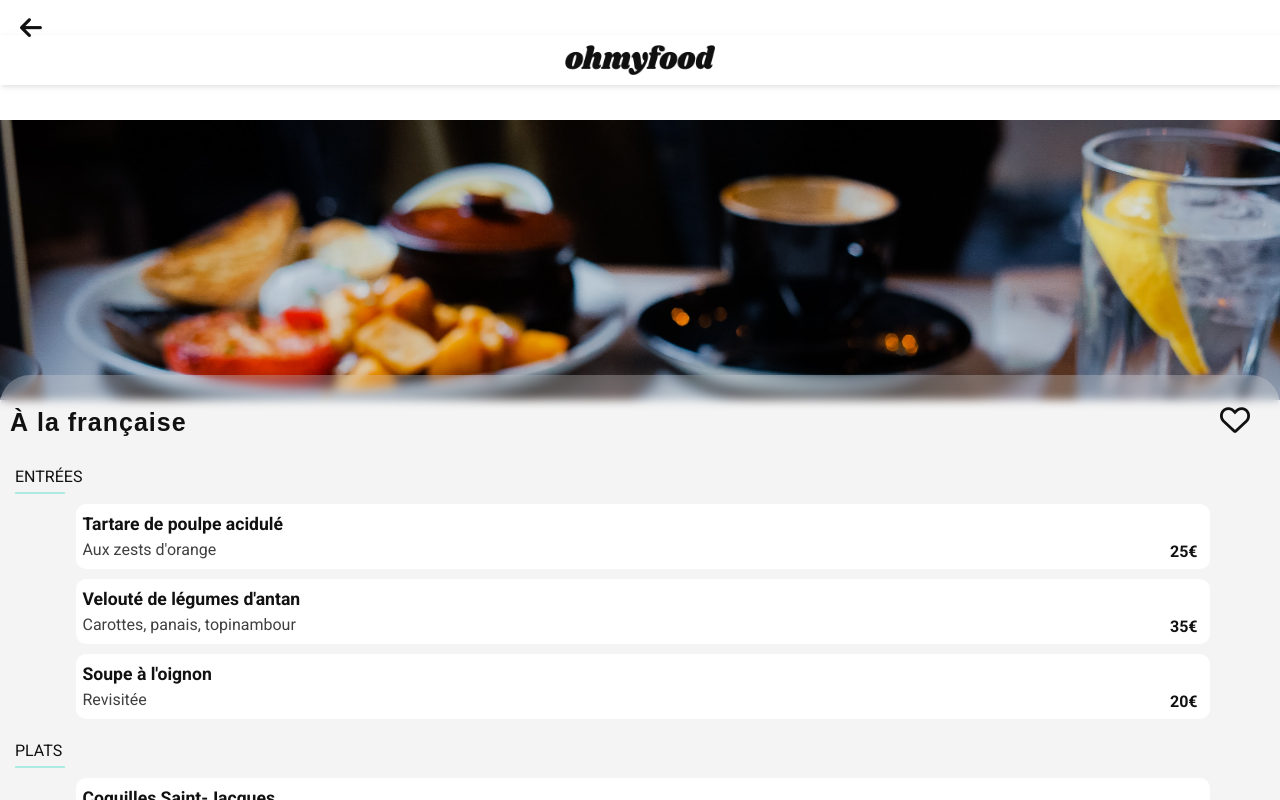
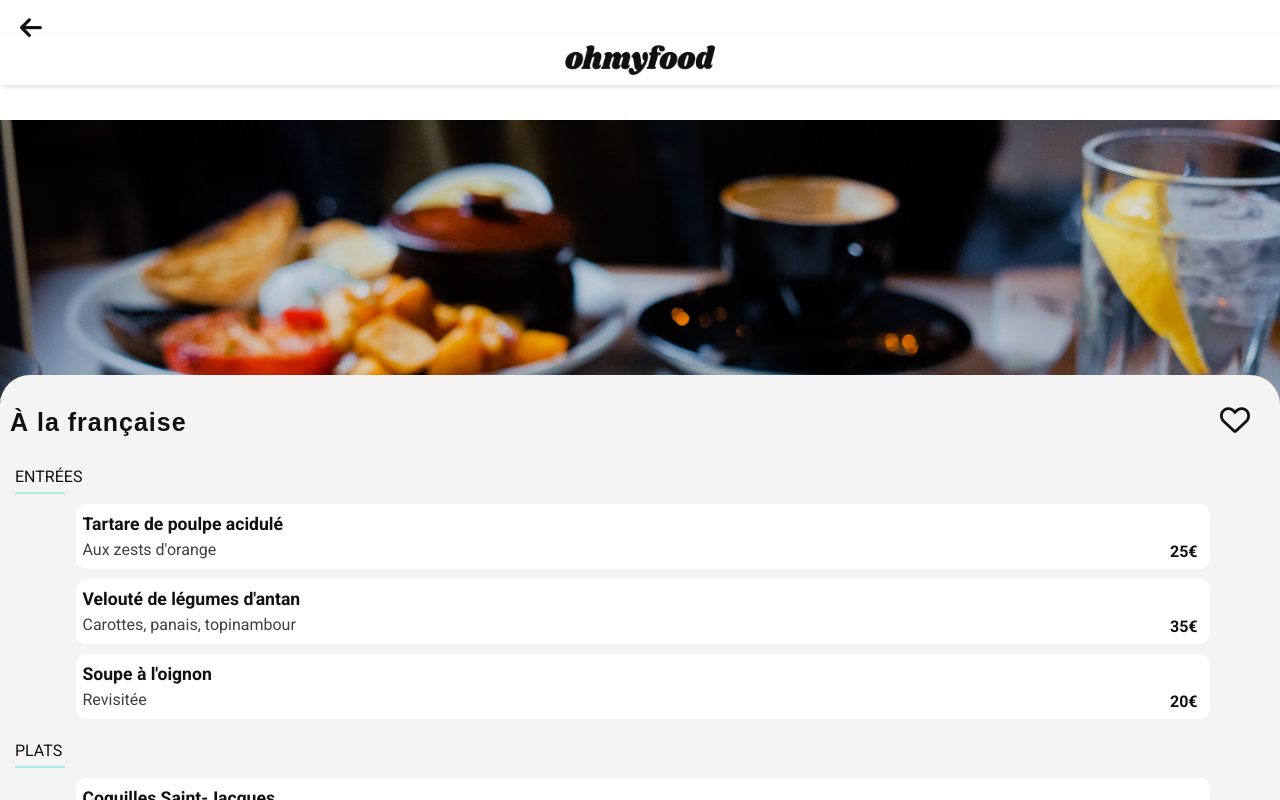
Before and after one commit to ettanol/OpenClassrooms-Project3, a plain HTML site: page menu1.html in a window 1280 px wide. Drawn offline with Linux system fonts and the light colour scheme; a web font is replaced by a local one.

Commit message:
changed the color opacity for the background

```diff
--- a/menu1.html
+++ b/menu1.html
@@ -28,7 +28,7 @@
 
         <!-- background image -->
         <div class="restaurant_background_image">
-            <!-- <img src="../../images/restaurants/a_la_francaise.jpg" alt="restaurant à la française"> -->
+            <img src="../../images/restaurants/a_la_francaise.jpg" alt="restaurant à la française">
         </div>
 
         <!-- menu -->
--- a/style/Base/style.scss
+++ b/style/Base/style.scss
@@ -88,7 +88,6 @@ body {
 .restaurant_background_image {
     width: 100%;
     height: 280px;
-    background: url('../../images/restaurants/a_la_francaise.jpg');
     z-index: -1;
     background-size: cover;
 }
@@ -164,7 +163,7 @@ aside {
     margin-top: -25px;
     border-radius: 30px 30px 0 0;
     background: $color-lightgray;
-    backdrop-filter: blur(5px);
+    opacity: 1;
     transform: perspective(2px);
     z-index: 10;
     width: 100%;
--- a/style/Layout/_variables.scss
+++ b/style/Layout/_variables.scss
@@ -7,7 +7,7 @@ $color-tertiary : #99E2D0;
 $text-color: #111;
 $color-white: #fff;
 $color-discreet: rgba(200, 200, 200, .5);
-$color-lightgray: rgba(218, 218, 218, 0.3);
+$color-lightgray: #F4F4F4;
 
 /* display */
 
```
Also changed, not shown: style/Base/style.css, 1 other file.
